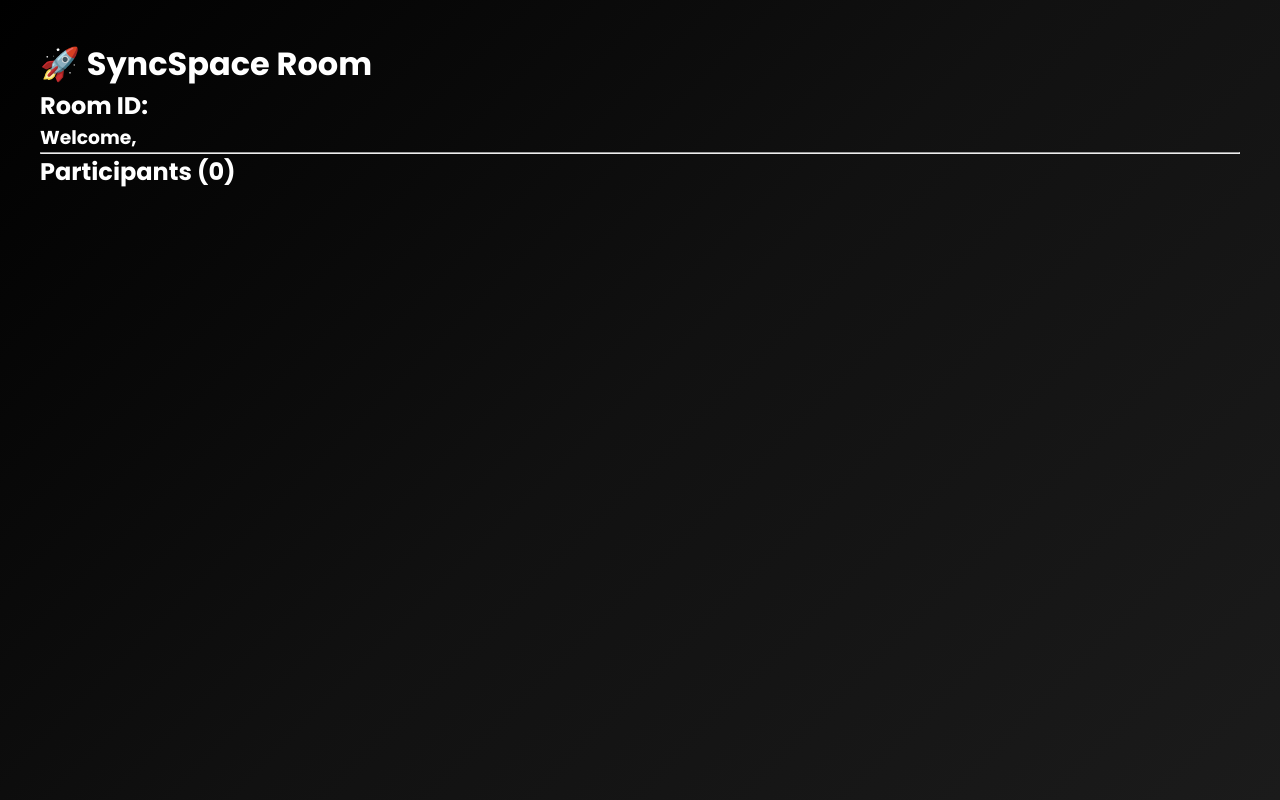
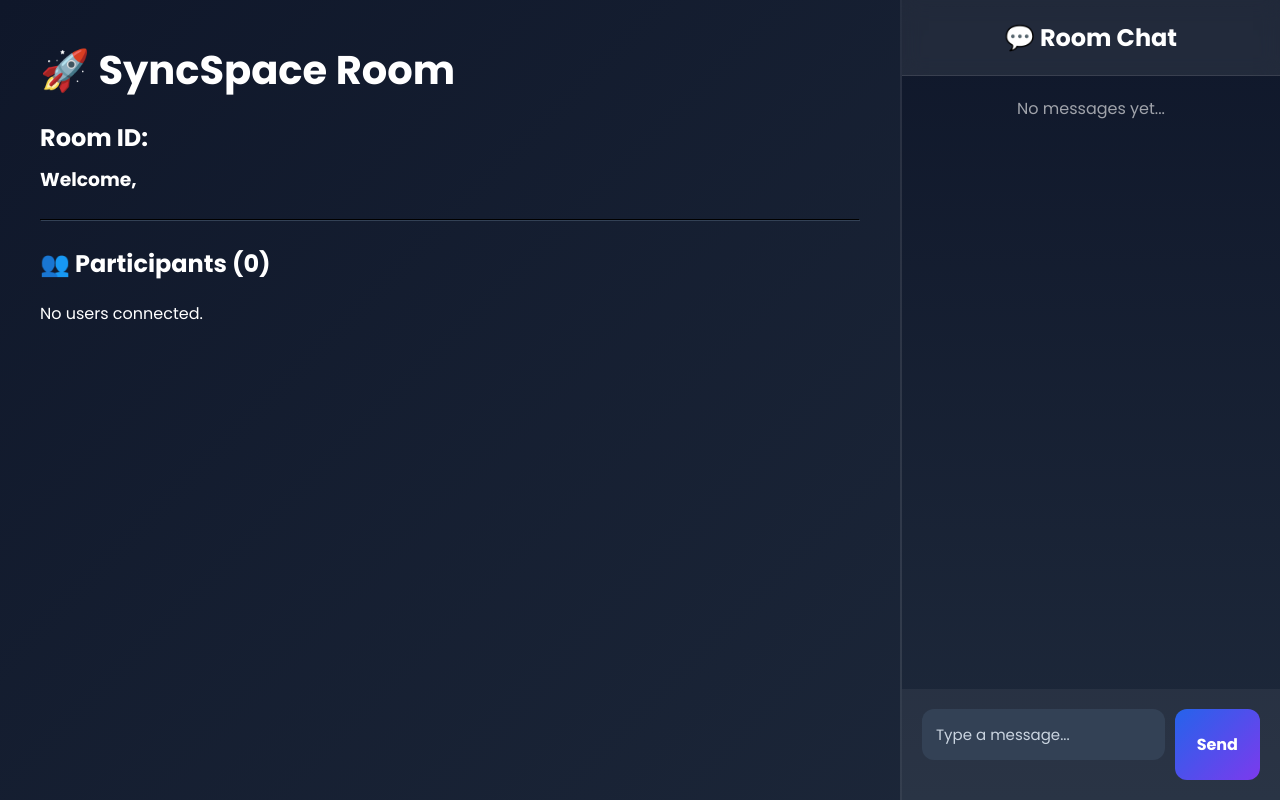
Before and after one commit to vedansh-mishra555/syncspace, a React (Vite) app in the folder client/: page /room in a window 1280 px wide. Built offline with nearby package versions, Linux system fonts and the light colour scheme.

Commit message:
Day 12: Implement real-time room chat using Socket.IO

```diff
--- /dev/null
+++ b/client/src/components/ChatBox.jsx
@@ -0,0 +1,60 @@
+import "../styles/ChatBox.css";
+
+function ChatBox({
+  messages,
+  message,
+  setMessage,
+  sendMessage,
+}) {
+  return (
+    <div className="chat-container">
+
+      <div className="chat-header">
+        💬 Room Chat
+      </div>
+
+      <div className="chat-messages">
+
+        {messages.length === 0 ? (
+          <p style={{ textAlign: "center", opacity: 0.6 }}>
+            No messages yet...
+          </p>
+        ) : (
+          messages.map((msg, index) => (
+            <div className="message" key={index}>
+
+              <strong>{msg.user}</strong>
+
+              <p>{msg.text}</p>
+
+            </div>
+          ))
+        )}
+
+      </div>
+
+      <div className="chat-input">
+
+        <input
+          type="text"
+          placeholder="Type a message..."
+          value={message}
+          onChange={(e) => setMessage(e.target.value)}
+          onKeyDown={(e) => {
+            if (e.key === "Enter") {
+              sendMessage();
+            }
+          }}
+        />
+
+        <button onClick={sendMessage}>
+          Send
+        </button>
+
+      </div>
+
+    </div>
+  );
+}
+
+export default ChatBox;
--- a/client/src/pages/Room.jsx
+++ b/client/src/pages/Room.jsx
@@ -2,6 +2,7 @@ import { useEffect, useState } from "react";
 import { useLocation } from "react-router-dom";
 
 import socket from "../services/socket";
+import ChatBox from "../components/ChatBox";
 
 function Room() {
   const location = useLocation();
@@ -9,32 +10,116 @@ function Room() {
   const { room, name } = location.state || {};
 
   const [users, setUsers] = useState([]);
+  const [messages, setMessages] = useState([]);
+  const [message, setMessage] = useState("");
 
   useEffect(() => {
+    // Live Participants
     socket.on("room-users", (roomUsers) => {
       setUsers(roomUsers);
     });
 
+    // Receive Messages
+    socket.on("receive-message", (data) => {
+      setMessages((prev) => [...prev, data]);
+    });
+
     return () => {
       socket.off("room-users");
+      socket.off("receive-message");
     };
   }, []);
 
+  // Send Message
+  const sendMessage = () => {
+    if (!message.trim()) return;
+
+    socket.emit("send-message", {
+      roomId: room,
+      user: name,
+      text: message,
+    });
+
+    setMessage("");
+  };
+
   return (
-    <div style={{ padding: "40px" }}>
-      <h1>🚀 SyncSpace Room</h1>
+    <div
+      style={{
+        display: "flex",
+        minHeight: "100vh",
+        background: "linear-gradient(135deg, #0f172a, #1e293b)",
+        color: "white",
+      }}
+    >
+      {/* Left Panel */}
+      <div
+        style={{
+          flex: 1,
+          padding: "40px",
+        }}
+      >
+        <h1
+          style={{
+            fontSize: "40px",
+            marginBottom: "20px",
+          }}
+        >
+          🚀 SyncSpace Room
+        </h1>
 
-      <h2>Room ID: {room}</h2>
+        <h2>Room ID: {room}</h2>
 
-      <h3>Welcome, {name}</h3>
+        <h3
+          style={{
+            marginTop: "10px",
+          }}
+        >
+          Welcome, {name}
+        </h3>
 
-      <hr />
+        <hr
+          style={{
+            margin: "25px 0",
+            borderColor: "#334155",
+          }}
+        />
 
-      <h2>Participants ({users.length})</h2>
+        <h2>👥 Participants ({users.length})</h2>
 
-      {users.map((user) => (
-        <p key={user.id}>🟢 {user.name}</p>
-      ))}
+        <div
+          style={{
+            marginTop: "20px",
+          }}
+        >
+          {users.length === 0 ? (
+            <p>No users connected.</p>
+          ) : (
+            users.map((user) => (
+              <div
+                key={user.id}
+                style={{
+                  background: "#1e293b",
+                  padding: "12px",
+                  borderRadius: "10px",
+                  marginBottom: "10px",
+                  border: "1px solid #334155",
+                }}
+              >
+                🟢 {user.name}
+              </div>
+            ))
+          )}
+        </div>
+      </div>
+
+      {/* Right Panel - Chat */}
+      <ChatBox
+        messages={messages}
+        message={message}
+        setMessage={setMessage}
+        sendMessage={sendMessage}
+      />
     </div>
   );
 }
--- /dev/null
+++ b/client/src/styles/ChatBox.css
@@ -0,0 +1,85 @@
+.chat-container {
+  width: 380px;
+  height: 100vh;
+  display: flex;
+  flex-direction: column;
+  background: linear-gradient(180deg, #0f172a, #1e293b);
+  border-left: 2px solid rgba(255, 255, 255, 0.1);
+  color: white;
+}
+
+.chat-header {
+  padding: 20px;
+  text-align: center;
+  font-size: 24px;
+  font-weight: bold;
+  background: rgba(255,255,255,0.08);
+  backdrop-filter: blur(10px);
+  border-bottom: 1px solid rgba(255,255,255,.1);
+}
+
+.chat-messages {
+  flex: 1;
+  overflow-y: auto;
+  padding: 20px;
+}
+
+.message {
+  margin-bottom: 15px;
+  padding: 12px 16px;
+  border-radius: 15px;
+  background: rgba(255,255,255,0.08);
+  backdrop-filter: blur(10px);
+  transition: .3s;
+}
+
+.message:hover {
+  transform: scale(1.02);
+}
+
+.message strong {
+  color: #38bdf8;
+  font-size: 15px;
+}
+
+.message p {
+  margin-top: 5px;
+  color: #f8fafc;
+}
+
+.chat-input {
+  display: flex;
+  gap: 10px;
+  padding: 20px;
+  background: rgba(255,255,255,.05);
+}
+
+.chat-input input {
+  flex: 1;
+  padding: 14px;
+  border: none;
+  outline: none;
+  border-radius: 12px;
+  background: #334155;
+  color: white;
+  font-size: 15px;
+}
+
+.chat-input input::placeholder {
+  color: #cbd5e1;
+}
+
+.chat-input button {
+  padding: 14px 22px;
+  border: none;
+  border-radius: 12px;
+  background: linear-gradient(135deg,#2563eb,#7c3aed);
+  color: white;
+  cursor: pointer;
+  font-weight: bold;
+  transition: .3s;
+}
+
+.chat-input button:hover {
+  transform: translateY(-2px);
+}
```
Also changed, not shown: 1 other file (tests, documents, lock files or other folders).
